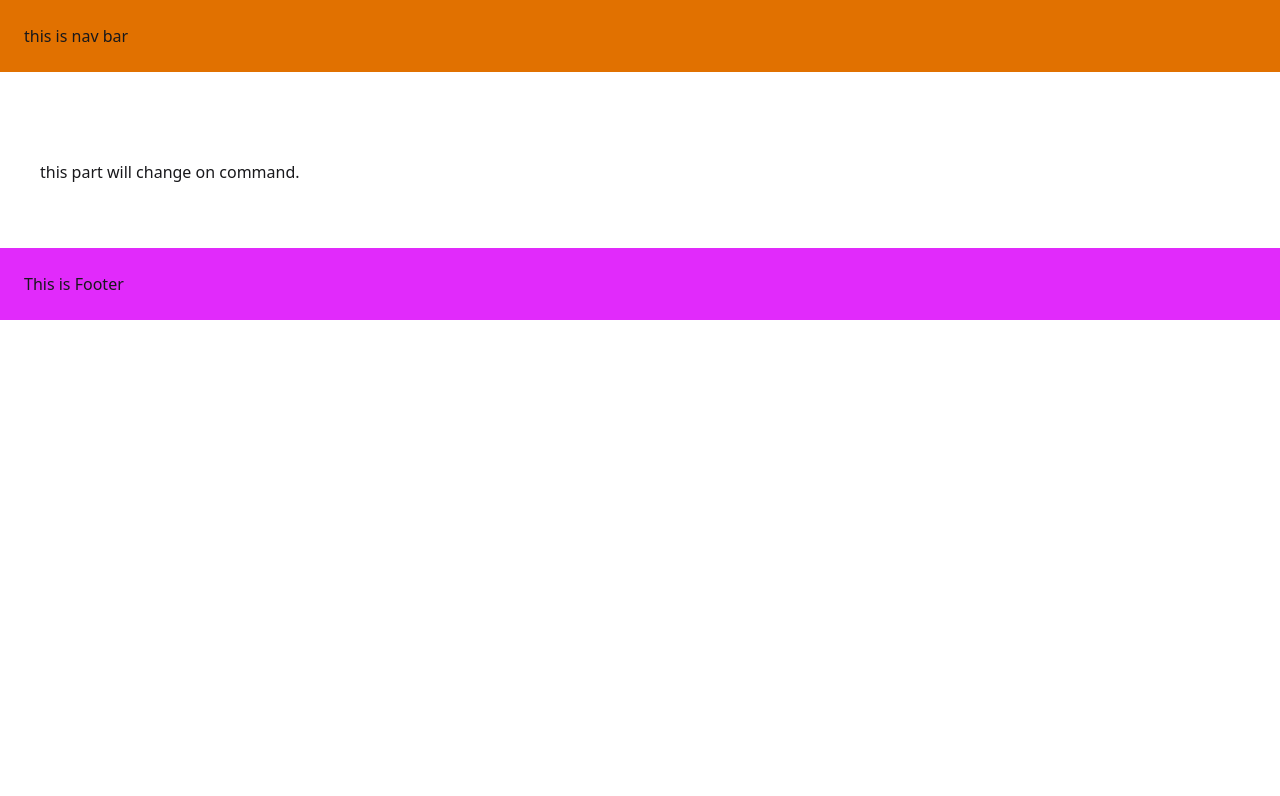
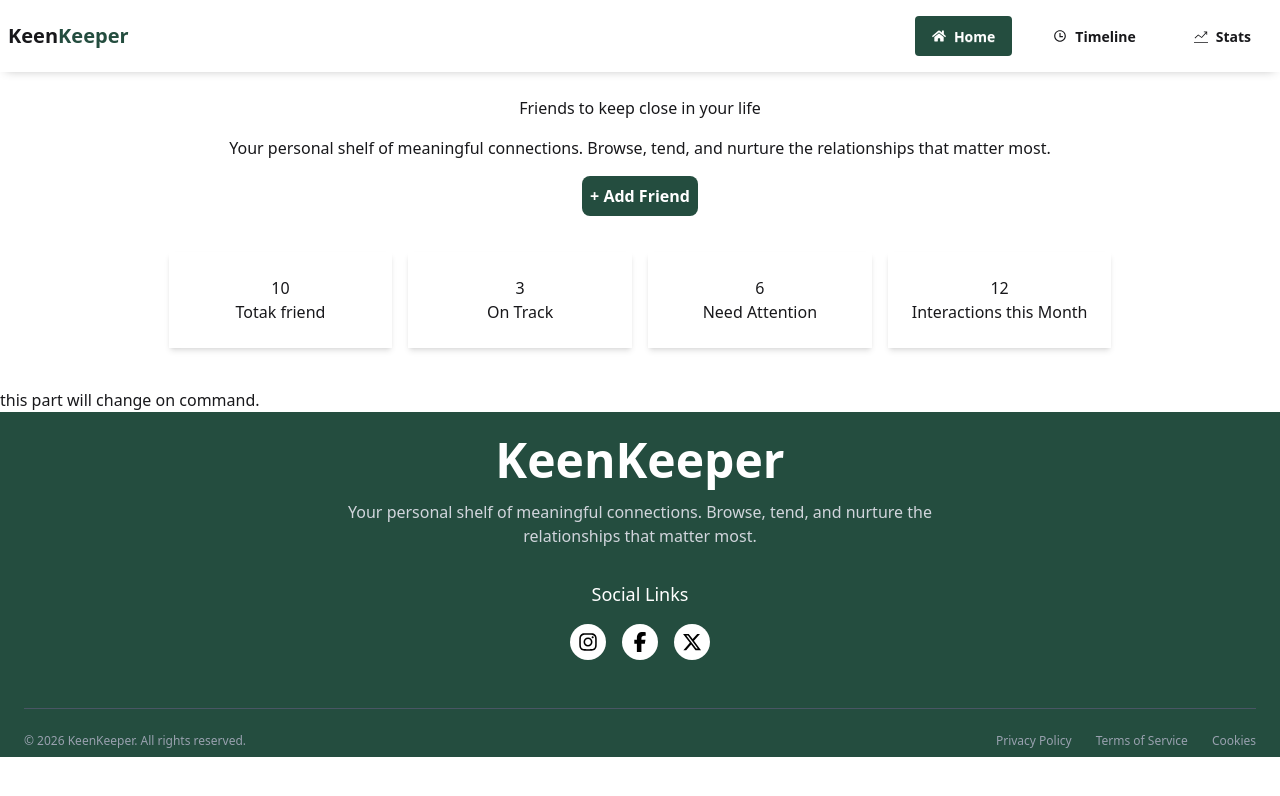
Before and after one commit to pritam-b-dev/keen-keeper, a Next.js app: page / in a window 1280 px wide. Shown: the top 796 px of the page. Built offline with nearby package versions, Linux system fonts and the light colour scheme.

Commit message:
navbar, banner footer added.

```diff
--- a/package.json
+++ b/package.json
@@ -9,9 +9,13 @@
     "lint": "eslint"
   },
   "dependencies": {
+    "@fortawesome/fontawesome-svg-core": "^7.2.0",
+    "@fortawesome/free-solid-svg-icons": "^7.2.0",
+    "@fortawesome/react-fontawesome": "^3.3.0",
     "next": "16.2.3",
     "react": "19.2.4",
-    "react-dom": "19.2.4"
+    "react-dom": "19.2.4",
+    "react-icons": "^5.6.0"
   },
   "devDependencies": {
     "@tailwindcss/postcss": "^4",
--- /dev/null
+++ b/src/app/data/friends.json
@@ -0,0 +1,98 @@
+[
+  {
+    "id": 1,
+    "name": "Rafiul Islam",
+    "picture": "https://i.pravatar.cc/150?img=1",
+    "email": "rafiul@gmail.com",
+    "days_since_contact": 15,
+    "status": "overdue",
+    "tags": ["college", "close friend"],
+    "bio": "Studied together at university. Loves playing cricket.",
+    "goal": 14,
+    "next_due_date": "2025-07-10"
+  },
+  {
+    "id": 2,
+    "name": "Tanvir Ahmed",
+    "picture": "https://i.pravatar.cc/150?img=2",
+    "email": "tanvir@gmail.com",
+    "days_since_contact": 5,
+    "status": "on-track",
+    "tags": ["work", "mentor"],
+    "bio": "Former colleague. Taught me many things.",
+    "goal": 7,
+    "next_due_date": "2025-07-18"
+  },
+  {
+    "id": 3,
+    "name": "Nadia Hossain",
+    "picture": "https://i.pravatar.cc/150?img=3",
+    "email": "nadia@gmail.com",
+    "days_since_contact": 10,
+    "status": "almost due",
+    "tags": ["family friend"],
+    "bio": "Childhood neighborhood friend. Currently lives in Dhaka.",
+    "goal": 10,
+    "next_due_date": "2025-07-15"
+  },
+  {
+    "id": 4,
+    "name": "Sabbir Hasan",
+    "picture": "https://i.pravatar.cc/150?img=4",
+    "email": "sabbir@gmail.com",
+    "days_since_contact": 20,
+    "status": "overdue",
+    "tags": ["college", "roommate"],
+    "bio": "Lived together in the dorm for two years. Miss him a lot.",
+    "goal": 14,
+    "next_due_date": "2025-07-05"
+  },
+  {
+    "id": 5,
+    "name": "Mitu Akter",
+    "picture": "https://i.pravatar.cc/150?img=5",
+    "email": "mitu@gmail.com",
+    "days_since_contact": 3,
+    "status": "on-track",
+    "tags": ["close friend"],
+    "bio": "Loves reading books. We talk every week.",
+    "goal": 7,
+    "next_due_date": "2025-07-20"
+  },
+  {
+    "id": 6,
+    "name": "Jahid Alam",
+    "picture": "https://i.pravatar.cc/150?img=6",
+    "email": "jahid@gmail.com",
+    "days_since_contact": 8,
+    "status": "almost due",
+    "tags": ["work"],
+    "bio": "Works in the same industry. Connected via LinkedIn.",
+    "goal": 10,
+    "next_due_date": "2025-07-16"
+  },
+  {
+    "id": 7,
+    "name": "Sumona Begum",
+    "picture": "https://i.pravatar.cc/150?img=7",
+    "email": "sumona@gmail.com",
+    "days_since_contact": 25,
+    "status": "overdue",
+    "tags": ["college"],
+    "bio": "Worked on many projects together. Currently in Chittagong.",
+    "goal": 21,
+    "next_due_date": "2025-07-01"
+  },
+  {
+    "id": 8,
+    "name": "Arif Chowdhury",
+    "picture": "https://i.pravatar.cc/150?img=8",
+    "email": "arif@gmail.com",
+    "days_since_contact": 2,
+    "status": "on-track",
+    "tags": ["close friend", "neighbor"],
+    "bio": "Lives next door. We meet almost every day.",
+    "goal": 3,
+    "next_due_date": "2025-07-22"
+  }
+]
--- a/src/app/friends/page.jsx
+++ /dev/null
@@ -1,7 +0,0 @@
-import React from "react";
-
-const friendLists = () => {
-  return <div className="bg-gree p-10 mt-6">friendlist will shown here.</div>;
-};
-
-export default friendLists;
--- a/src/app/layout.js
+++ b/src/app/layout.js
@@ -14,8 +14,8 @@ const geistMono = Geist_Mono({
 });
 
 export const metadata = {
-  title: "Create Next App",
-  description: "Generated by create next app",
+  title: "Keen Keeper",
+  description: "Keep Your Friendships Alive",
 };
 
 export default function RootLayout({ children }) {
--- /dev/null
+++ b/src/app/not-found.jsx
@@ -0,0 +1,11 @@
+import React from "react";
+
+const NotFoundPage = () => {
+  return (
+    <div className="flex justify-center items-center text-5xl text-red-300">
+      this page does not exist
+    </div>
+  );
+};
+
+export default NotFoundPage;
--- a/src/app/page.js
+++ b/src/app/page.js
@@ -1,6 +1,9 @@
+import Banner from "../components/Banner/Banner";
+
 export default function Home() {
   return (
-    <div className="bg-olive-500 p-10 mt-6">
+    <div className="container mx-auto mt-6">
+      <Banner />
       this part will change on command.
     </div>
   );
--- /dev/null
+++ b/src/components/Banner/Banner.jsx
@@ -0,0 +1,37 @@
+import React from "react";
+
+const Banner = () => {
+  return (
+    <div className="container mx-auto flex justify-center items-center flex-col space-y-4">
+      <h2>Friends to keep close in your life</h2>
+      <p>
+        Your personal shelf of meaningful connections. Browse, tend, and nurture
+        the relationships that matter most.
+      </p>
+
+      <button className="bg-[#244D3F] font-semibold text-white p-2 rounded-lg">
+        + Add Friend
+      </button>
+      <div className="grid lg:grid-cols-4 gap-4 mt-5 mb-10">
+        <div className="flex flex-col shadow-md justify-center items-center p-6">
+          <h1>10</h1>
+          <p>Totak friend</p>
+        </div>
+        <div className="flex flex-col shadow-md justify-center items-center p-6">
+          <h1>3</h1>
+          <p>On Track</p>
+        </div>
+        <div className="flex flex-col shadow-md justify-center items-center p-6">
+          <h1>6</h1>
+          <p>Need Attention</p>
+        </div>
+        <div className="flex flex-col shadow-md justify-center items-center p-6">
+          <h1>12</h1>
+          <p>Interactions this Month</p>
+        </div>
+      </div>
+    </div>
+  );
+};
+
+export default Banner;
--- a/src/components/Footer/Footer.jsx
+++ b/src/components/Footer/Footer.jsx
@@ -1,7 +1,66 @@
 import React from "react";
 
+import { FaFacebookF, FaInstagram, FaXTwitter } from "react-icons/fa6";
+
 const Footer = () => {
-  return <div className="bg-fuchsia-500 p-6 mt-6">This is Footer</div>;
+  return (
+    <footer className="bg-[#244D3F] text-white pt-6 pb-2 px-6">
+      <div className="container mx-auto text-center">
+        {/* Logo Section */}
+        <h2 className="text-5xl font-bold mb-4">KeenKeeper</h2>
+
+        {/* Subtitle */}
+        <p className="text-gray-300 max-w-2xl mx-auto mb-8 text-sm md:text-base">
+          Your personal shelf of meaningful connections. Browse, tend, and
+          nurture the relationships that matter most.
+        </p>
+
+        {/* Social Links Section */}
+        <div className="mb-12">
+          <h3 className="text-lg font-medium mb-4">Social Links</h3>
+          <div className="flex justify-center gap-4">
+            <a
+              href="#"
+              className="bg-white p-2 rounded-full text-black hover:bg-gray-200 transition"
+            >
+              <FaInstagram size={20} />
+            </a>
+            <a
+              href="#"
+              className="bg-white p-2 rounded-full text-black hover:bg-gray-200 transition"
+            >
+              <FaFacebookF size={20} />
+            </a>
+            <a
+              href="#"
+              className="bg-white p-2 rounded-full text-black hover:bg-gray-200 transition"
+            >
+              <FaXTwitter size={20} />
+            </a>
+          </div>
+        </div>
+
+        {/* Divider Line */}
+        <div className="border-t border-gray-600 my-6"></div>
+
+        {/* Bottom Section */}
+        <div className="flex flex-col md:flex-row justify-between items-center text-xs text-gray-400 gap-4">
+          <p>© 2026 KeenKeeper. All rights reserved.</p>
+          <div className="flex gap-6">
+            <a href="#" className="hover:text-white transition">
+              Privacy Policy
+            </a>
+            <a href="#" className="hover:text-white transition">
+              Terms of Service
+            </a>
+            <a href="#" className="hover:text-white transition">
+              Cookies
+            </a>
+          </div>
+        </div>
+      </div>
+    </footer>
+  );
 };
 
 export default Footer;
--- /dev/null
+++ b/src/components/NavBar/MyNavLink.jsx
@@ -0,0 +1,22 @@
+"use client";
+import Link from "next/link";
+import { usePathname } from "next/navigation";
+import React from "react";
+
+const MyNavLink = ({ href, icon, children }) => {
+  const pathname = usePathname();
+  return (
+    <div>
+      <Link
+        href={href}
+        className={`font-semibold btn btn-ghost ${pathname === href ? "bg-[#244D3F] text-white" : ""}`}
+      >
+        <span className="flex gap-1 justify-center items-center">
+          {icon} {children}
+        </span>
+      </Link>
+    </div>
+  );
+};
+
+export default MyNavLink;
--- a/src/components/NavBar/NavBar.jsx
+++ b/src/components/NavBar/NavBar.jsx
@@ -1,7 +1,83 @@
+import { FaHome } from "react-icons/fa";
+import { RiTimeLine } from "react-icons/ri";
+import { TfiStatsUp } from "react-icons/tfi";
+import Link from "next/link";
 import React from "react";
+import MyNavLink from "./MyNavLink";
 
 const NavBar = () => {
-  return <div className="bg-amber-600 p-6 mb-6">this is nav bar</div>;
+  const navItems = [
+    {
+      path: "/",
+      text: "Home",
+      icon: <FaHome />,
+    },
+    {
+      path: "/history",
+      text: "Timeline",
+      icon: <RiTimeLine />,
+    },
+    {
+      path: "/dashboard",
+      text: "Stats",
+      icon: <TfiStatsUp />,
+    },
+  ];
+  return (
+    <div>
+      <div className="container mx-auto navbar bg-base-100 justify-between shadow-[0_4px_10px_-6px_rgba(0,0,0,0.3)]">
+        <div className="justify-start">
+          <div className="dropdown">
+            <div tabIndex={0} role="button" className="btn btn-ghost lg:hidden">
+              <svg
+                xmlns="http://www.w3.org/2000/svg"
+                className="h-5 w-5"
+                fill="none"
+                viewBox="0 0 24 24"
+                stroke="currentColor"
+              >
+                {" "}
+                <path
+                  strokeLinecap="round"
+                  strokeLinejoin="round"
+                  strokeWidth="2"
+                  d="M4 6h16M4 12h8m-8 6h16"
+                />{" "}
+              </svg>
+            </div>
+            <ul
+              tabIndex="-1"
+              className="menu menu-sm dropdown-content bg-base-100 rounded-box z-1 mt-3 w-52 p-2 shadow"
+            >
+              {navItems.map((item, index) => (
+                <MyNavLink key={index} href={item.path}>
+                  <span className="flex items-center gap-2">
+                    {item.icon}
+                    {item.text}
+                  </span>
+                </MyNavLink>
+              ))}
+            </ul>
+          </div>
+          <a className="text-xl font-bold">
+            Keen<span className="text-[#244D3F]">Keeper</span>
+          </a>
+        </div>
+        <div className="hidden lg:flex justify-end">
+          <ul className="menu menu-horizontal px-1 gap-6">
+            {navItems.map((item, index) => (
+              <MyNavLink key={index} href={item.path}>
+                <span className="flex items-center gap-2">
+                  {item.icon}
+                  {item.text}
+                </span>
+              </MyNavLink>
+            ))}
+          </ul>
+        </div>
+      </div>
+    </div>
+  );
 };
 
 export default NavBar;
```
Also changed, not shown: 2 other files (tests, documents, lock files or other folders).
